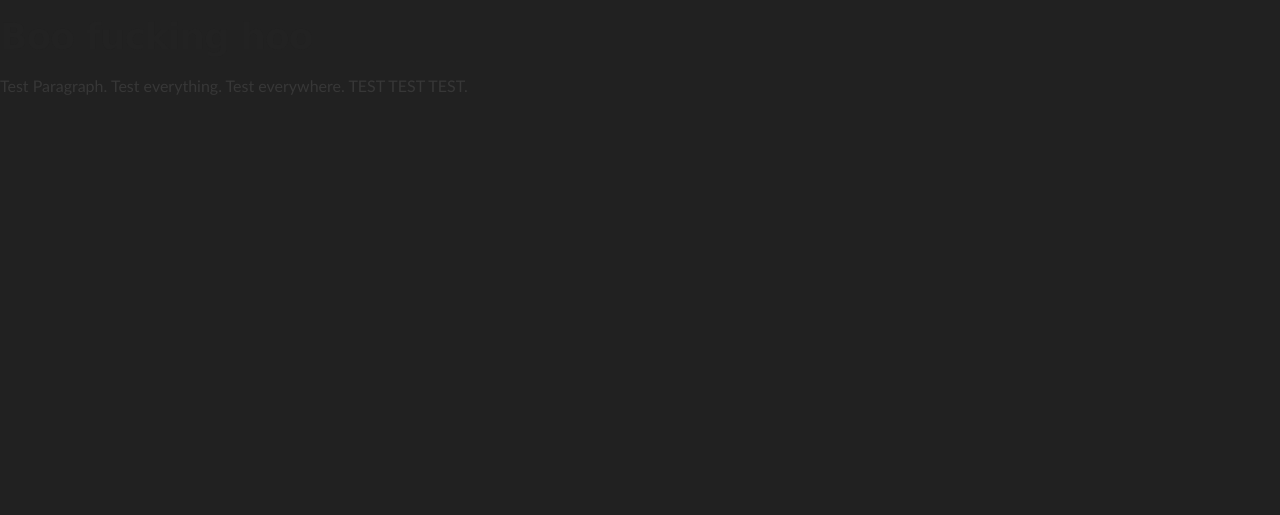
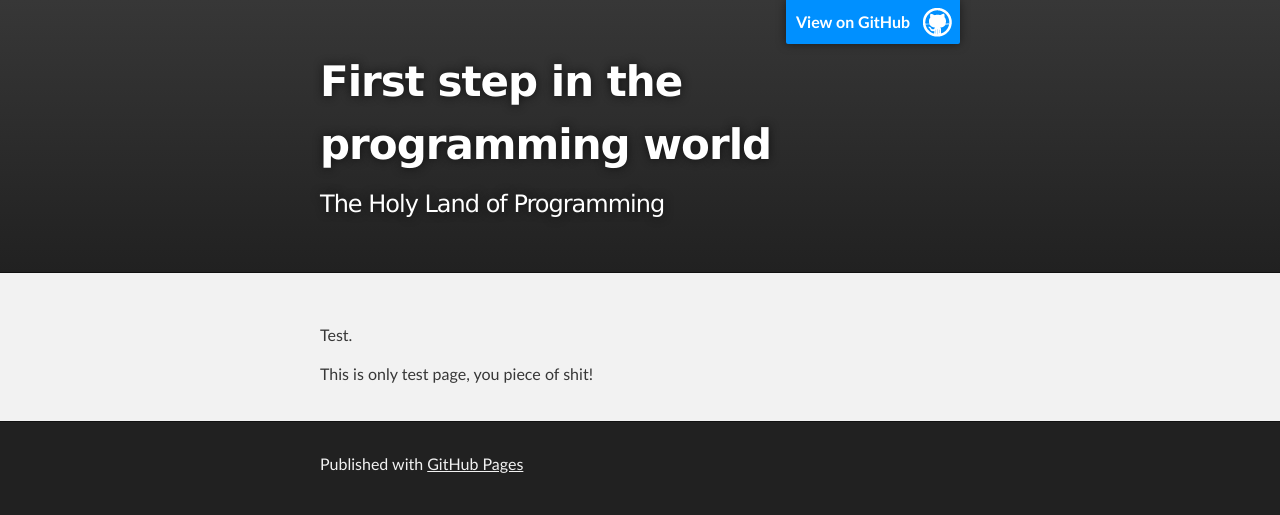
Before and after one commit to Source-X/Source-X.github.io, a plain HTML site: page index.html in a window 1280 px wide. Drawn offline with Linux system fonts and the light colour scheme.

Commit message:
Replace master branch with page content via GitHub

```diff
--- a/index.html
+++ b/index.html
@@ -12,7 +12,35 @@
   </head>
 
   <body>
-<h1>Boo fucking hoo</h1>
-<p1>Test Paragraph. Test everything. Test everywhere. TEST TEST TEST.</p1>
+
+    <!-- HEADER -->
+    <div id="header_wrap" class="outer">
+        <header class="inner">
+          <a id="forkme_banner" href="https://github.com/Source-X">View on GitHub</a>
+
+          <h1 id="project_title">First step in the programming world</h1>
+          <h2 id="project_tagline">The Holy Land of Programming</h2>
+
+        </header>
+    </div>
+
+    <!-- MAIN CONTENT -->
+    <div id="main_content_wrap" class="outer">
+      <section id="main_content" class="inner">
+        <p>Test.</p>
+
+<p>This is only test page, you piece of shit!</p>
+      </section>
+    </div>
+
+    <!-- FOOTER  -->
+    <div id="footer_wrap" class="outer">
+      <footer class="inner">
+        <p>Published with <a href="https://pages.github.com">GitHub Pages</a></p>
+      </footer>
+    </div>
+
+
+
   </body>
 </html>
```
Also changed, not shown: params.json (+1 -1 lines).
